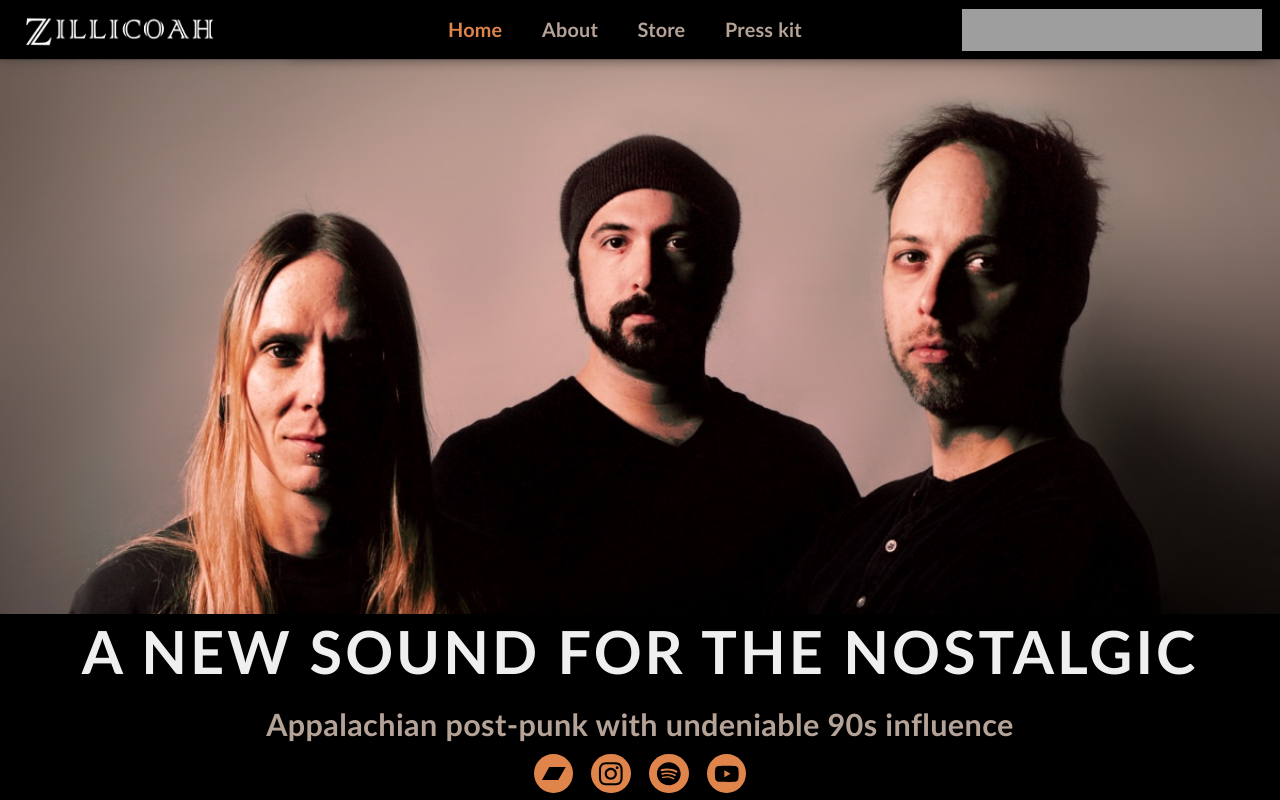
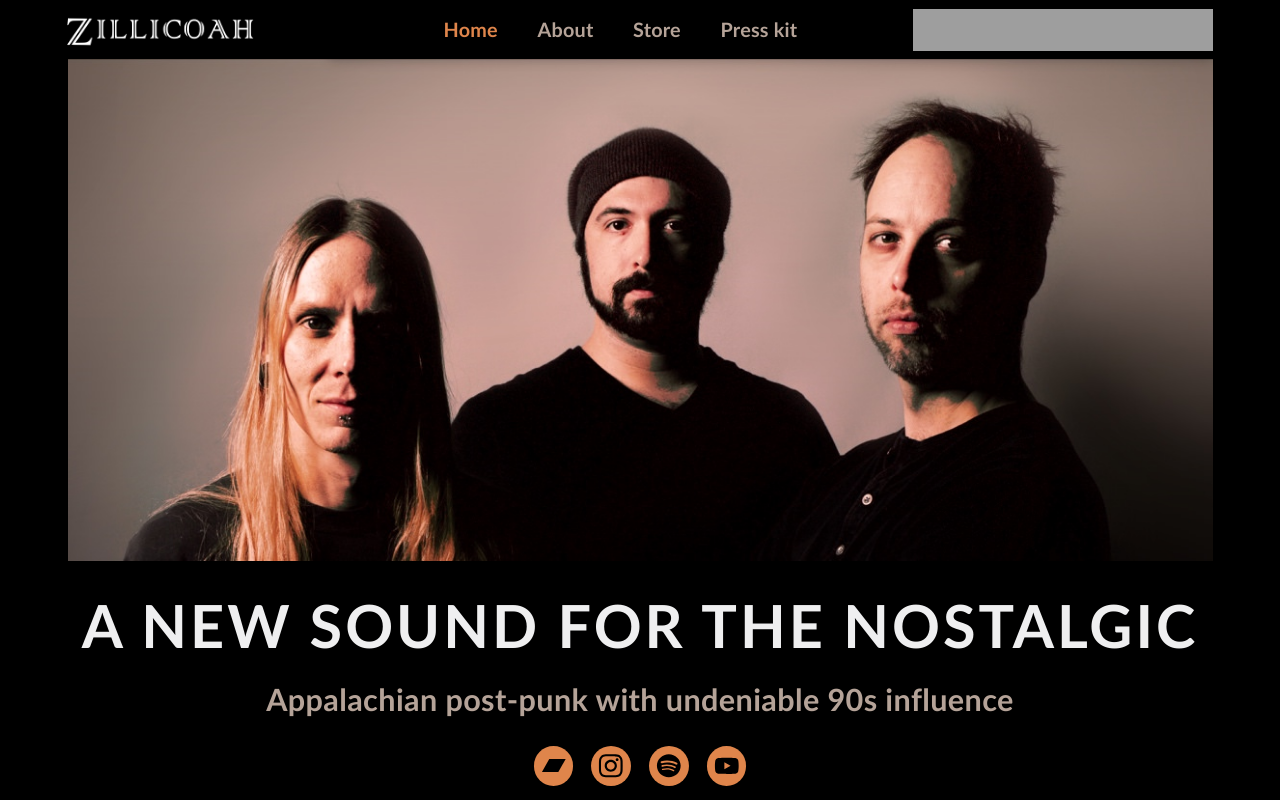
Before and after one commit to perpetualgrimace/zillicoah, a Next.js app: page / in a window 1280 px wide. Shown: the top 800 px of the page. Built offline with nearby package versions, Linux system fonts and the light colour scheme; no server answers; grey boxes are pictures that could not be loaded; a web font is replaced by a local one.

Commit message:
tweaks hero & nav styles

```diff
--- a/components/layout/components/HeroSection.jsx
+++ b/components/layout/components/HeroSection.jsx
@@ -7,13 +7,17 @@ export default function HeroSection(props) {
       className={`hero-section ${pageSlug}-hero-section`}
       id={slug || "hero-section"}
     >
-      <RetinaImg className="hero-img" file="hero/hero" extension="jpg" />
+      <RetinaImg
+        className="hero-img u-mb-lg"
+        file="hero/hero"
+        extension="jpg"
+      />
 
       <div className="padded-section">
         <h1 className="u-title hero-title u-mb-lg">
           {title || "missing `title` prop"}
           {subhead && (
-            <span className="hero-subhead u-subhead u-font-lg">
+            <span className="hero-subhead u-subhead u-font-lg u-mb-md">
               {" "}
               {subhead}
             </span>
--- a/components/layout/components/hero-section.scss
+++ b/components/layout/components/hero-section.scss
@@ -24,8 +24,18 @@
 
   &:empty,
   & > * {
-    height: 100%;
+    min-height: 44.5vw;
     object-fit: cover;
+
+    @media (min-width: 1200px) {
+      min-height: calc(44.5vw - $sp-xxl);
+    }
+  }
+
+  @media (min-width: 1200px) {
+    max-width: calc(100% - #{$sp-xxl * 2});
+    margin-left: auto;
+    margin-right: auto;
   }
 }
 
--- a/components/layout/components/navbar.scss
+++ b/components/layout/components/navbar.scss
@@ -4,7 +4,6 @@
   left: 0;
   right: 0;
   z-index: 10;
-  @include box-shadow;
   background-color: $black;
   // box-shadow: 0 1px 0 $black;
 
@@ -20,6 +19,11 @@
   justify-content: space-between;
   height: $navbar-height;
   padding: 0 $sp-md;
+
+  @media (min-width: 1200px) {
+    max-width: calc(100% - 5rem);
+    left: 2.25rem;
+  }
 }
 
 .navbar-logo {
```
